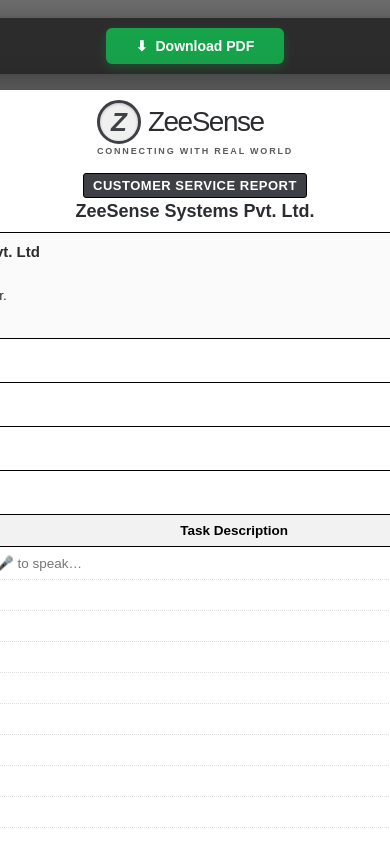
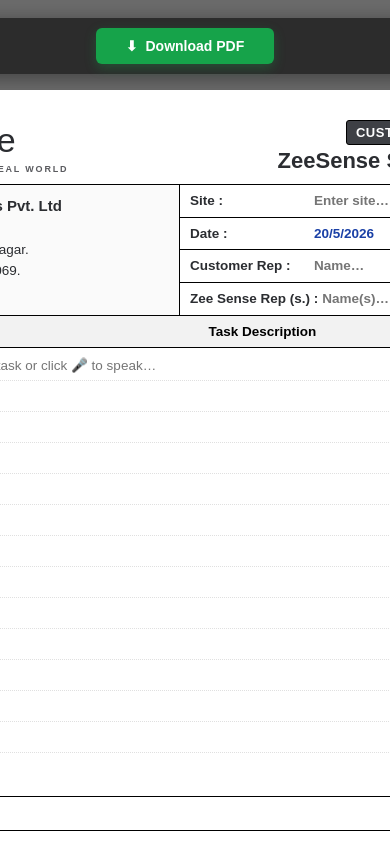
Before and after one commit to moni-sm/Voice-to-Task, a React (Vite) app in the folder client/: page / in a window 390 px wide. Shown: the top 843 px of the page. Built offline with nearby package versions, Linux system fonts and the light colour scheme.

Commit message:
Commit changes

```diff
--- a/client/src/App.jsx
+++ b/client/src/App.jsx
@@ -40,6 +40,12 @@
   const sigModalCtxRef = useRef(null);
   const isDrawingRef = useRef(false);
 
+  // Scaling refs & state for responsive layout preservation on mobile
+  const [scale, setScale] = useState(1);
+  const [pageHeight, setPageHeight] = useState(1123);
+  const containerRef = useRef(null);
+  const a4PageRef = useRef(null);
+
   useEffect(() => {
     return () => {
       clearInterval(globalTimerRef.current);
@@ -47,6 +53,27 @@
       if (globalRecognitionRef.current) globalRecognitionRef.current.stop();
       if (rowRecognitionRef.current) rowRecognitionRef.current.stop();
     };
+  }, []);
+
+  useEffect(() => {
+    const handleResize = () => {
+      if (!containerRef.current || !a4PageRef.current) return;
+      const containerWidth = containerRef.current.offsetWidth;
+      const pageWidth = 794; // approx 210mm in pixels
+      let currentScale = 1;
+      if (containerWidth < pageWidth) {
+        currentScale = containerWidth / pageWidth;
+      }
+      setScale(currentScale);
+      setPageHeight(a4PageRef.current.offsetHeight);
+    };
+
+    const observer = new ResizeObserver(() => handleResize());
+    if (containerRef.current) observer.observe(containerRef.current);
+    if (a4PageRef.current) observer.observe(a4PageRef.current);
+
+    handleResize();
+    return () => observer.disconnect();
   }, []);
 
   const handleFieldChange = (field, value) => {
@@ -241,6 +268,38 @@
     window.print();
   };
 
+  const getPos = (e, canvas) => {
+    const r = canvas.getBoundingClientRect();
+    const scaleX = canvas.width / r.width;
+    const scaleY = canvas.height / r.height;
+    return { x: (e.clientX - r.left) * scaleX, y: (e.clientY - r.top) * scaleY };
+  };
+
+  const getTouchPos = (e, canvas) => {
+    const r = canvas.getBoundingClientRect();
+    const scaleX = canvas.width / r.width;
+    const scaleY = canvas.height / r.height;
+    const t = e.touches[0];
+    return { x: (t.clientX - r.left) * scaleX, y: (t.clientY - r.top) * scaleY };
+  };
+
+  const handleMouseDown = (e) => {
+    isDrawingRef.current = true;
+    setSigHasContent(true);
+    const p = getPos(e, sigModalCanvasRef.current);
+    sigModalCtxRef.current.beginPath();
+    sigModalCtxRef.current.moveTo(p.x, p.y);
+  };
+
+  const handleMouseMove = (e) => {
+    if (!isDrawingRef.current) return;
+    const p = getPos(e, sigModalCanvasRef.current);
+    sigModalCtxRef.current.lineTo(p.x, p.y);
+    sigModalCtxRef.current.stroke();
+  };
+
+  const handleMouseUp = () => { isDrawingRef.current = false; };
+
   // ── SIGNATURES ──
   useEffect(() => {
     if (sigModalOpen && sigModalCanvasRef.current) {
@@ -286,61 +345,41 @@
         img.src = dataURL;
       };
 
+      // Define touch event listeners manually with { passive: false } to prevent browser scroll warnings and page dragging
+      const handleTouchStartEvent = (e) => {
+        e.preventDefault();
+        isDrawingRef.current = true;
+        setSigHasContent(true);
+        const p = getTouchPos(e, canvas);
+        ctx.beginPath();
+        ctx.moveTo(p.x, p.y);
+      };
+
+      const handleTouchMoveEvent = (e) => {
+        e.preventDefault();
+        if (!isDrawingRef.current) return;
+        const p = getTouchPos(e, canvas);
+        ctx.lineTo(p.x, p.y);
+        ctx.stroke();
+      };
+
+      const handleTouchEndEvent = () => {
+        isDrawingRef.current = false;
+      };
+
+      canvas.addEventListener('touchstart', handleTouchStartEvent, { passive: false });
+      canvas.addEventListener('touchmove', handleTouchMoveEvent, { passive: false });
+      canvas.addEventListener('touchend', handleTouchEndEvent);
+
       window.addEventListener('resize', handleResize);
       return () => {
         window.removeEventListener('resize', handleResize);
+        canvas.removeEventListener('touchstart', handleTouchStartEvent);
+        canvas.removeEventListener('touchmove', handleTouchMoveEvent);
+        canvas.removeEventListener('touchend', handleTouchEndEvent);
       };
     }
   }, [sigModalOpen, currentSigIdx, sigData]);
-
-  const getPos = (e, canvas) => {
-    const r = canvas.getBoundingClientRect();
-    const scaleX = canvas.width / r.width;
-    const scaleY = canvas.height / r.height;
-    return { x: (e.clientX - r.left) * scaleX, y: (e.clientY - r.top) * scaleY };
-  };
-
-  const getTouchPos = (e, canvas) => {
-    const r = canvas.getBoundingClientRect();
-    const scaleX = canvas.width / r.width;
-    const scaleY = canvas.height / r.height;
-    const t = e.touches[0];
-    return { x: (t.clientX - r.left) * scaleX, y: (t.clientY - r.top) * scaleY };
-  };
-
-  const handleMouseDown = (e) => {
-    isDrawingRef.current = true;
-    setSigHasContent(true);
-    const p = getPos(e, sigModalCanvasRef.current);
-    sigModalCtxRef.current.beginPath();
-    sigModalCtxRef.current.moveTo(p.x, p.y);
-  };
-
-  const handleMouseMove = (e) => {
-    if (!isDrawingRef.current) return;
-    const p = getPos(e, sigModalCanvasRef.current);
-    sigModalCtxRef.current.lineTo(p.x, p.y);
-    sigModalCtxRef.current.stroke();
-  };
-
-  const handleMouseUp = () => { isDrawingRef.current = false; };
-
-  const handleTouchStart = (e) => {
-    e.preventDefault();
-    isDrawingRef.current = true;
-    setSigHasContent(true);
-    const p = getTouchPos(e, sigModalCanvasRef.current);
-    sigModalCtxRef.current.beginPath();
-    sigModalCtxRef.current.moveTo(p.x, p.y);
-  };
-
-  const handleTouchMove = (e) => {
-    e.preventDefault();
-    if (!isDrawingRef.current) return;
-    const p = getTouchPos(e, sigModalCanvasRef.current);
-    sigModalCtxRef.current.lineTo(p.x, p.y);
-    sigModalCtxRef.current.stroke();
-  };
 
   const openSigModal = (idx) => {
     setCurrentSigIdx(idx);
@@ -409,8 +448,36 @@
         </button>
       </div>
 
-      {/* A4 PAGE */}
-      <div className="a4-page" id="a4Page">
+      {/* A4 PAGE CONTAINER */}
+      <div
+        ref={containerRef}
+        className="a4-container"
+        style={{
+          width: '100%',
+          display: 'flex',
+          justifyContent: 'center',
+          alignItems: 'flex-start',
+          overflow: 'hidden',
+          height: scale < 1 ? `${pageHeight * scale}px` : 'auto',
+          padding: scale < 1 ? '0' : '0 10px',
+        }}
+      >
+        <div
+          ref={a4PageRef}
+          className="a4-page"
+          id="a4Page"
+          style={scale < 1 ? {
+            transform: `scale(${scale})`,
+            transformOrigin: 'top center',
+            flexShrink: 0,
+            margin: '0',
+            width: '210mm',
+            minWidth: '210mm',
+            maxWidth: 'none',
+          } : {
+            margin: '0 auto 20px',
+          }}
+        >
 
         {/* HEADER */}
         <div className="header">
@@ -595,6 +662,7 @@
         </div>
 
       </div>{/* /a4-page */}
+      </div>{/* /a4-container */}
 
       {/* SIGNATURE MODAL */}
       <div className={`sig-overlay ${sigModalOpen ? 'active' : ''}`} onClick={(e) => { if (e.target.classList.contains('sig-overlay')) closeSigModal(); }}>
@@ -610,9 +678,6 @@
               onMouseMove={handleMouseMove}
               onMouseUp={handleMouseUp}
               onMouseLeave={handleMouseUp}
-              onTouchStart={handleTouchStart}
-              onTouchMove={handleTouchMove}
-              onTouchEnd={handleMouseUp}
             ></canvas>
             <div className="sig-modal-hint">✍ Draw your signature here</div>
           </div>
--- a/client/src/index.css
+++ b/client/src/index.css
@@ -404,50 +404,13 @@
 .voice-transcript { margin-top: 14px; font-size: 13px; color: #94a3b8; min-height: 20px; }
 
 @media screen and (max-width: 768px) {
-  .info-row { flex-direction: column; }
-  .address-cell { width: 100%; border-right: none; border-bottom: 1.5px solid #000; padding: 10px; }
-  .fields-cell { width: 100%; }
-  .signatures { flex-direction: column; gap: 20px; padding: 0 10px; margin-top: 30px; }
-  .sig-block { max-width: 100%; }
-  .header { flex-direction: column; gap: 12px; align-items: center; text-align: center; }
-  .header-right { text-align: center; margin-top: 5px; }
-  .tagline { margin-left: 0; }
-  .a4-page { padding: 15px 8px; }
   .voice-modal { min-width: 280px; padding: 20px; }
   .sig-modal { width: 95%; max-width: 480px; padding: 16px; }
-  .th-sl, .sl-col { width: 10% !important; }
 }
 
 @media screen and (max-width: 480px) {
   body {
     padding: 10px 4px !important;
-  }
-  .field-row {
-    flex-direction: column;
-    align-items: flex-start;
-    height: auto;
-    padding: 6px 8px;
-    gap: 2px;
-  }
-  .field-label {
-    min-width: unset;
-    font-size: 12px;
-  }
-  .field-input {
-    width: 100%;
-    font-size: 13px;
-  }
-  .a4-page {
-    padding: 10px 4px;
-  }
-  .sig-pad-area {
-    height: 70px;
-  }
-  .brand-name {
-    font-size: 28px;
-  }
-  .company-name {
-    font-size: 18px;
   }
 }
 
```
Also changed, not shown: 1 other file (tests, documents, lock files or other folders).
